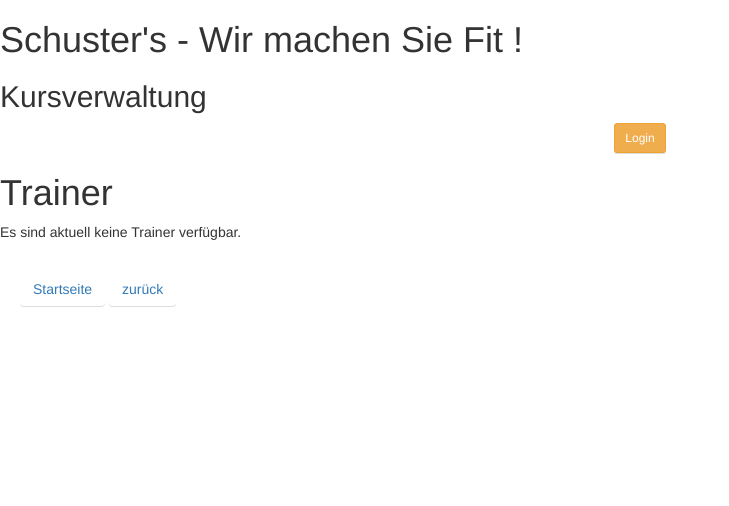
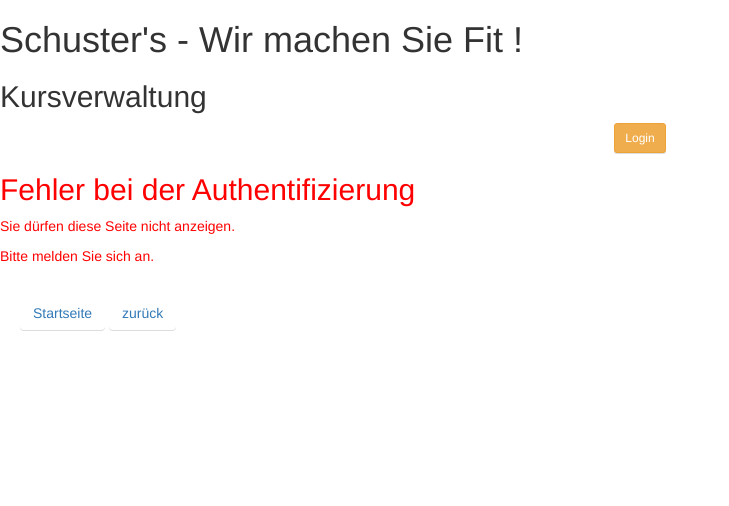
Before and after one commit to pydvlpr/sportschule-dev, a Django app: page /kursverwaltung/trainer/ in a window 1280 px wide. Shown: the top 506 px of the page, without its empty margins (0-729 px from the left). Run offline with Django 3.2, Linux system fonts and the light colour scheme; some libraries are stand-ins or nearby versions.

Commit message:
Anzeige der Trainer nur noch für authentifizierte Nutzern. Dies konnte zuvor über direkten URL-Aufruf umgangen werden.

```diff
--- a/kursverwaltung/templates/kursverwaltung/trainer-liste.html
+++ b/kursverwaltung/templates/kursverwaltung/trainer-liste.html
@@ -4,6 +4,8 @@
 {% block content %}
 
 
+
+{% if user.is_authenticated %}
 <h1>Trainer</h1>
     {% if trainer_liste %}
         <table border=1>
@@ -41,9 +43,14 @@
     {% else %}
         <p>Es sind aktuell keine Trainer verfügbar.</p>
     {% endif %}
-{% if user.is_authenticated %}
     <p>Angemeldete Benutzer können Kurse erstellen.</p>
     <a href="" class="btn btn-primary">hinzufügen</a>
+{% else %}
+    <div style="color:red">
+        <h2>Fehler bei der Authentifizierung</h2>
+        <p>Sie dürfen diese Seite nicht anzeigen.</p>
+        <p>Bitte melden Sie sich an.</p>
+    </div>
 {% endif %}
 
 {% endblock %}
```
Lines whose indentation alone changed are shown as unchanged.
